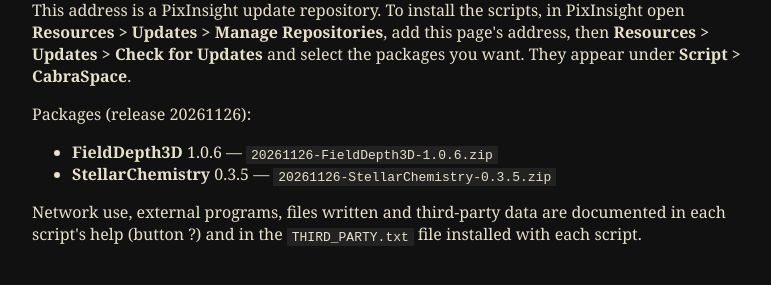
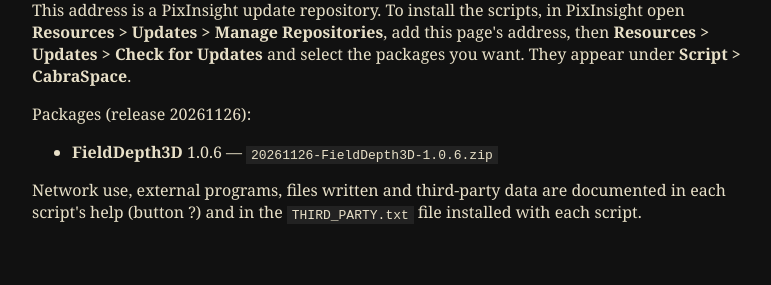
Before and after one commit to Ninocabra/CabraSpace, a plain HTML site: page index.html in a window 1280 px wide. Shown: the part 97-382 px from the top of the page, without its empty margins (240-1011 px from the left). Drawn offline with Linux system fonts and the light colour scheme.

Commit message:
StellarChemistry withdrawn for now: FieldDepth3D is released first (FieldDepth3D 1.0.6 unchanged)
Co-Authored-By: Claude Opus 5.5 <noreply@anthropic.com>

```diff
--- a/index.html
+++ b/index.html
@@ -7,8 +7,7 @@ h1{color:#d4af37;font-weight:normal}code{background:#222;padding:.1rem .3rem}a{c
 <p>This address is a PixInsight update repository. To install the scripts, in PixInsight open
 <b>Resources &gt; Updates &gt; Manage Repositories</b>, add this page's address, then <b>Resources &gt; Updates &gt; Check for Updates</b>
 and select the packages you want. They appear under <b>Script &gt; CabraSpace</b>.</p>
-<p>Packages (release 20261126):</p><ul><li><b>FieldDepth3D</b> 1.0.6 &mdash; <code>20261126-FieldDepth3D-1.0.6.zip</code></li>
-<li><b>StellarChemistry</b> 0.3.5 &mdash; <code>20261126-StellarChemistry-0.3.5.zip</code></li></ul>
+<p>Packages (release 20261126):</p><ul><li><b>FieldDepth3D</b> 1.0.6 &mdash; <code>20261126-FieldDepth3D-1.0.6.zip</code></li></ul>
 <p>Network use, external programs, files written and third-party data are documented in each script's help (button ?)
 and in the <code>THIRD_PARTY.txt</code> file installed with each script.</p>
 </body></html>
```
Also changed, not shown: 3 other files.
